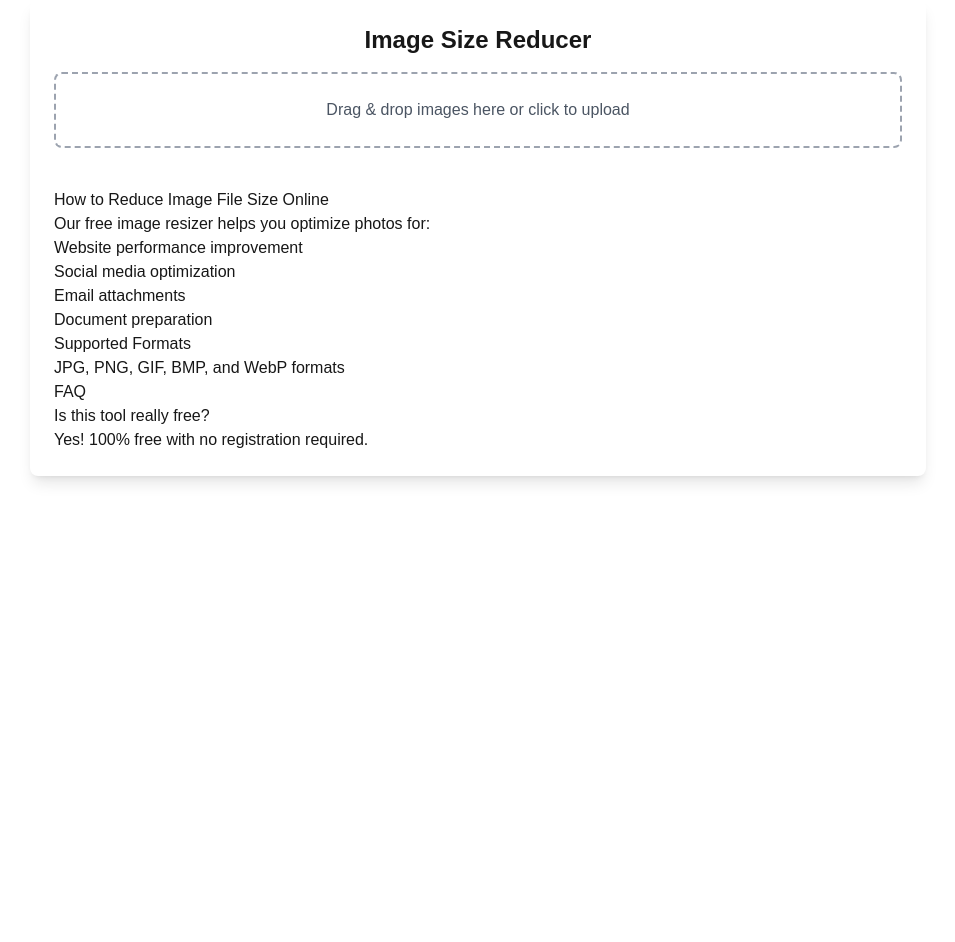
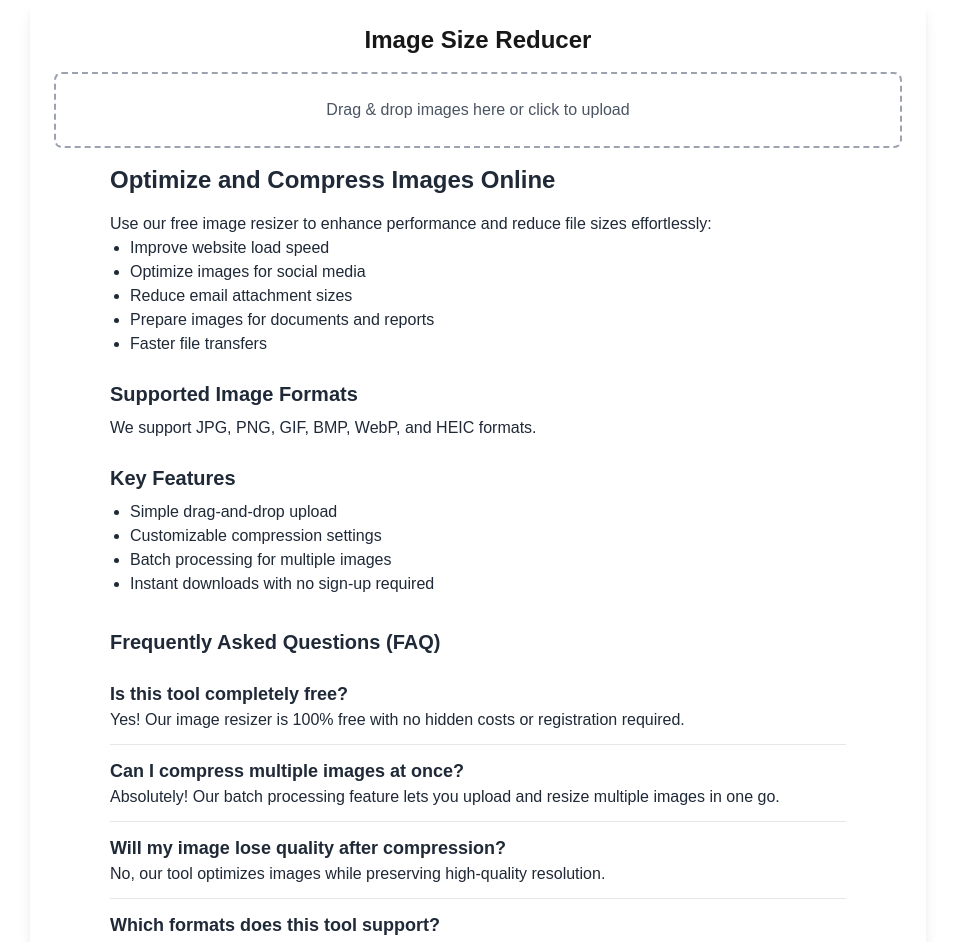
Before and after one commit to soloprime9/Reduce-Images, a Next.js app: page / in a window 1280 px wide. Shown: the top 942 px of the page, without its empty margins (162-1117 px from the left). Before the commit the page ends 800 px from the top, so only its background shows below. Built offline with nearby package versions, Linux system fonts and the light colour scheme.

Commit message:
Update page.js

```diff
--- a/src/app/page.js
+++ b/src/app/page.js
@@ -96,6 +96,7 @@ const ImageResizer = () => {
   };
 
   return (
+    <div>
     <div className="max-w-4xl mx-auto p-6 bg-white shadow-lg rounded-lg">
       <h1 className="text-2xl font-bold text-center mb-4">Image Size Reducer</h1>
       <div
@@ -151,29 +152,77 @@ const ImageResizer = () => {
         </>
       )}
 
-        <section className="seo-content mt-10">
-      <h2>How to Reduce Image File Size Online</h2>
-      <p>Our free image resizer helps you optimize photos for:</p>
-      <ul>
-        <li>Website performance improvement</li>
-        <li>Social media optimization</li>
-        <li>Email attachments</li>
-        <li>Document preparation</li>
+        <section className="seo-content p-4 max-w-3xl mx-auto text-gray-800">
+      <h2 className="text-2xl font-bold mb-4">Optimize and Compress Images Online</h2>
+      <p>Use our free image resizer to enhance performance and reduce file sizes effortlessly:</p>
+      <ul className="list-disc pl-5 mb-4">
+        <li>Improve website load speed</li>
+        <li>Optimize images for social media</li>
+        <li>Reduce email attachment sizes</li>
+        <li>Prepare images for documents and reports</li>
+        <li>Faster file transfers</li>
       </ul>
 
-      <h3>Supported Formats</h3>
-      <p>JPG, PNG, GIF, BMP, and WebP formats</p>
+      <h3 className="text-xl font-semibold mt-6 mb-2">Supported Image Formats</h3>
+      <p>We support JPG, PNG, GIF, BMP, WebP, and HEIC formats.</p>
 
-      <div className="faq">
-        <h4>FAQ</h4>
-        <div className="question">
-          <h5>Is this tool really free?</h5>
-          <p>Yes! 100% free with no registration required.</p>
+      <h3 className="text-xl font-semibold mt-6 mb-2">Key Features</h3>
+      <ul className="list-disc pl-5 mb-4">
+        <li>Simple drag-and-drop upload</li>
+        <li>Customizable compression settings</li>
+        <li>Batch processing for multiple images</li>
+        <li>Instant downloads with no sign-up required</li>
+      </ul>
+
+      <div className="faq mt-8">
+        <h4 className="text-xl font-bold mb-3">Frequently Asked Questions (FAQ)</h4>
+        <div className="question border-b py-3">
+          <h5 className="text-lg font-semibold">Is this tool completely free?</h5>
+          <p>Yes! Our image resizer is 100% free with no hidden costs or registration required.</p>
         </div>
+        <div className="question border-b py-3">
+          <h5 className="text-lg font-semibold">Can I compress multiple images at once?</h5>
+          <p>Absolutely! Our batch processing feature lets you upload and resize multiple images in one go.</p>
+        </div>
+        <div className="question border-b py-3">
+          <h5 className="text-lg font-semibold">Will my image lose quality after compression?</h5>
+          <p>No, our tool optimizes images while preserving high-quality resolution.</p>
+        </div>
+        <div className="question py-3">
+          <h5 className="text-lg font-semibold">Which formats does this tool support?</h5>
+          <p>We support JPG, PNG, GIF, BMP, WebP, and HEIC formats for maximum compatibility.</p>
+        </div>
+      </div>
 
-
-      </div>
+      {/* JSON-LD Schema for SEO */}
+      <script type="application/ld+json" dangerouslySetInnerHTML={{
+        __html: JSON.stringify({
+          "@context": "https://schema.org",
+          "@type": "SoftwareApplication",
+          "name": "Online Image Compressor",
+          "description": "A free online tool to compress, resize, and optimize images for better performance.",
+          "applicationCategory": "Image Optimization Tools",
+          "operatingSystem": "All",
+          "offers": {
+            "@type": "Offer",
+            "price": "0.00",
+            "priceCurrency": "USD"
+          },
+          "featureList": [
+            "Supports multiple image formats",
+            "Adjustable compression settings",
+            "Batch image processing",
+            "Quick and easy downloads"
+          ],
+          "useCase": [
+            "Web Development",
+            "Social Media Optimization",
+            "Content Creation"
+          ]
+        })
+      }} />
     </section>
+        </div>
     </div>
   );
 };
```
